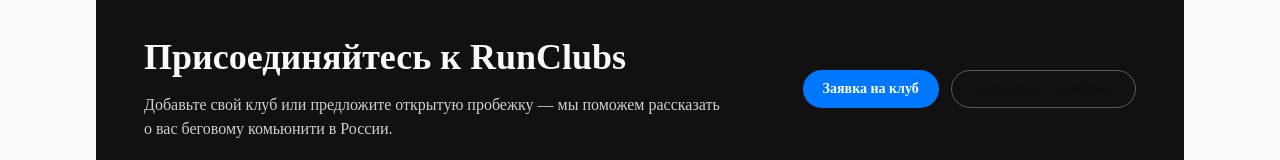
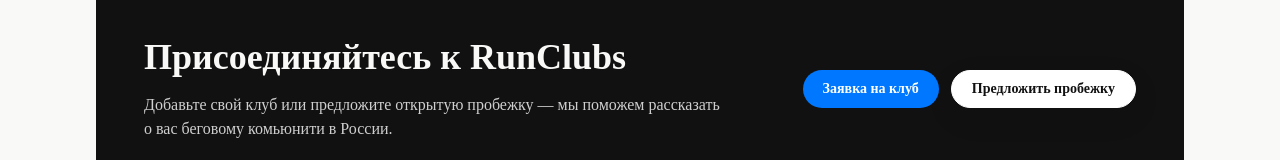
Before and after one commit to droptoptri/runclubs-platform, a Next.js app: page / in a window 1280 px wide. Shown: the part 1748-1908 px from the top of the page. Built offline with nearby package versions, Linux system fonts and the light colour scheme; no server answers.

Commit message:
Fix CTA submit links styling for dark background

```diff
--- a/components/sections/cta-section.tsx
+++ b/components/sections/cta-section.tsx
@@ -23,8 +23,8 @@
           </Button>
           <Button
             asChild
-            variant="ghost"
-            className="border border-white/30 text-background hover:bg-white/10"
+            variant="outline"
+            className="border-white bg-white text-ink hover:bg-white/90"
           >
             <Link href={runFormUrl}>
               Предложить пробежку
```
